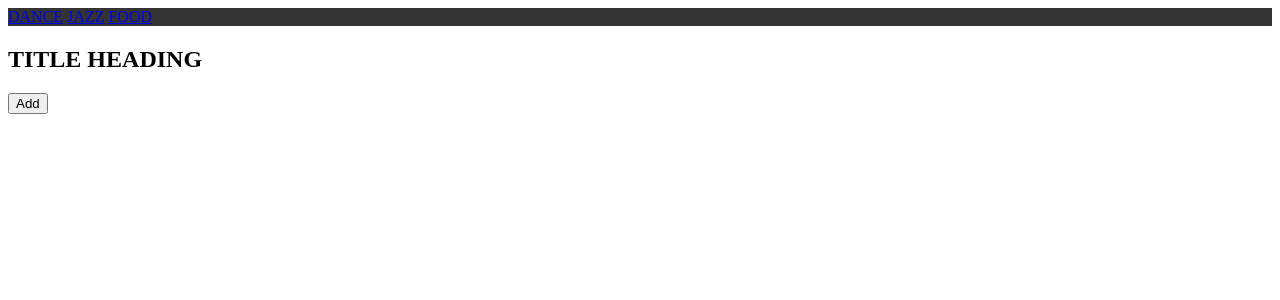
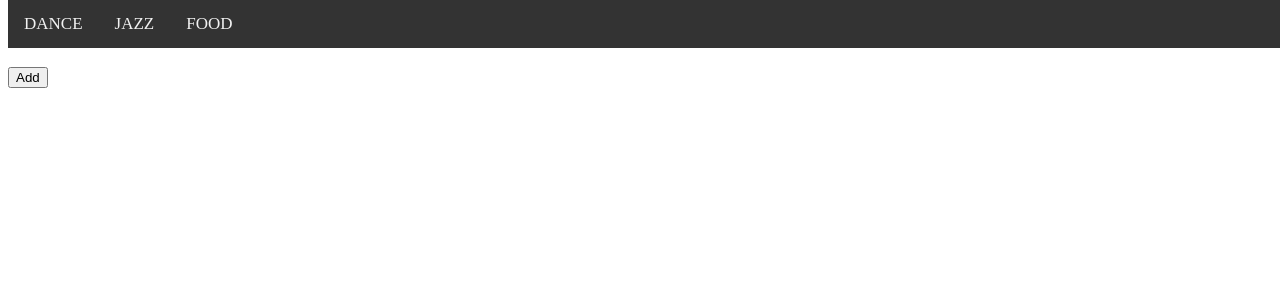
Before and after one commit to 622022/haarlem-festival-1920, a PHP site: page /eventpagetest.php in a window 1280 px wide. Shown: the top 300 px of the page. Run offline with PHP 8.4, Linux system fonts and the light colour scheme.

Commit message:
css bruh

```diff
--- a/css/event.css
+++ b/css/event.css
@@ -1,4 +1,19 @@
 .navbar {
   background-color: #333;
   overflow: hidden;
+  position: fixed;
+  top: 0;
+  width: 100%;
 }
+.navbar a {
+    float: left;
+    color: #f2f2f2;
+    text-align: center;
+    padding: 14px 16px;
+    text-decoration: none;
+    font-size: 17px;
+}
+.navbar a:hover {
+    background-color: #ddd;
+    color: black;
+}
--- a/eventpagetest.php
+++ b/eventpagetest.php
@@ -3,7 +3,7 @@
   <head>
     <meta charset="utf-8">
     <meta name="viewport" content="width=device-width, initial-scale=1, shrink-to-fit=no">
-    <link rel="stylesheet" href="event.css">
+    <link rel="stylesheet" href="css/event.css">
     <title>Dance event</title>
   </head>
   <body>
```
